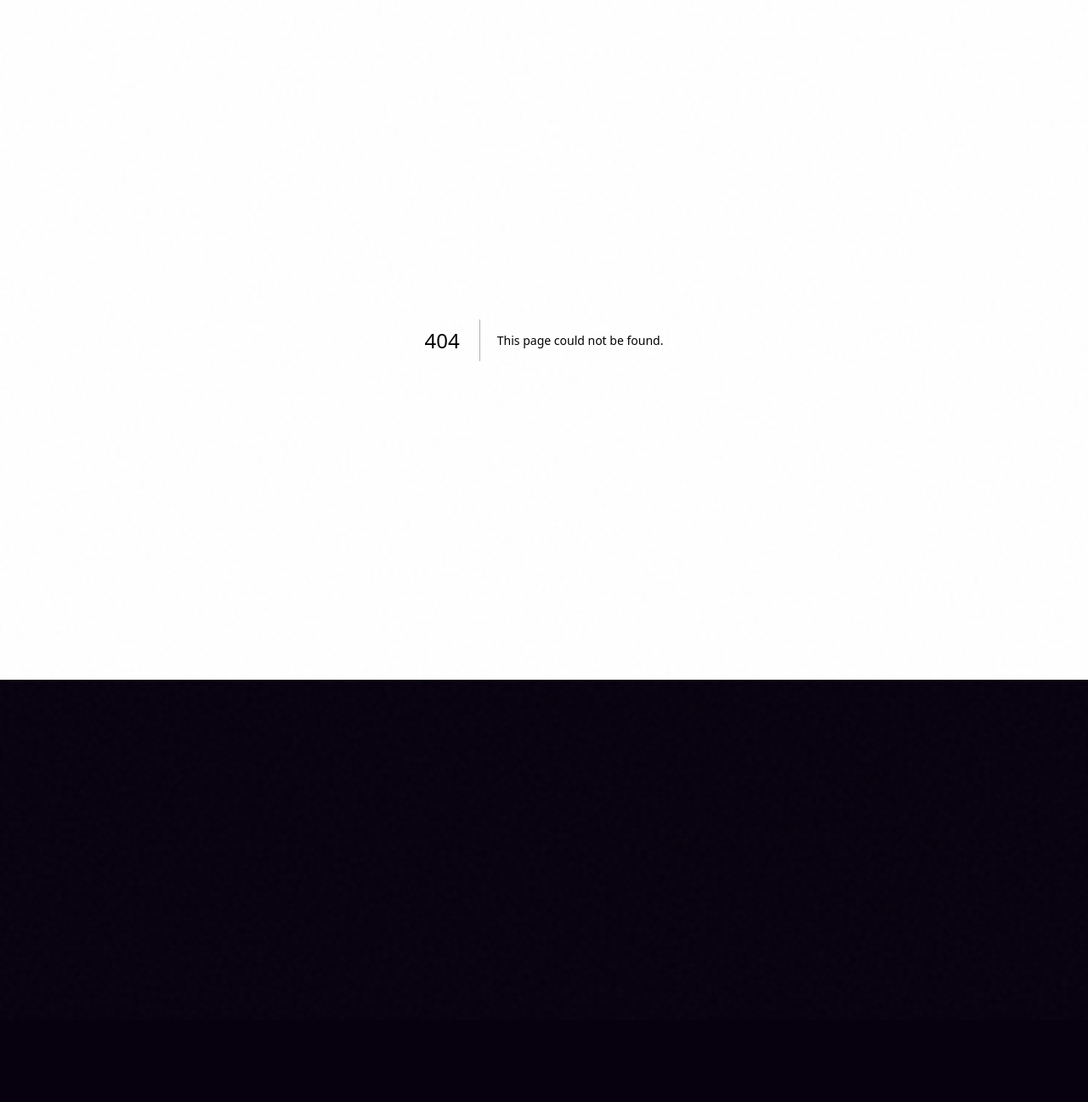
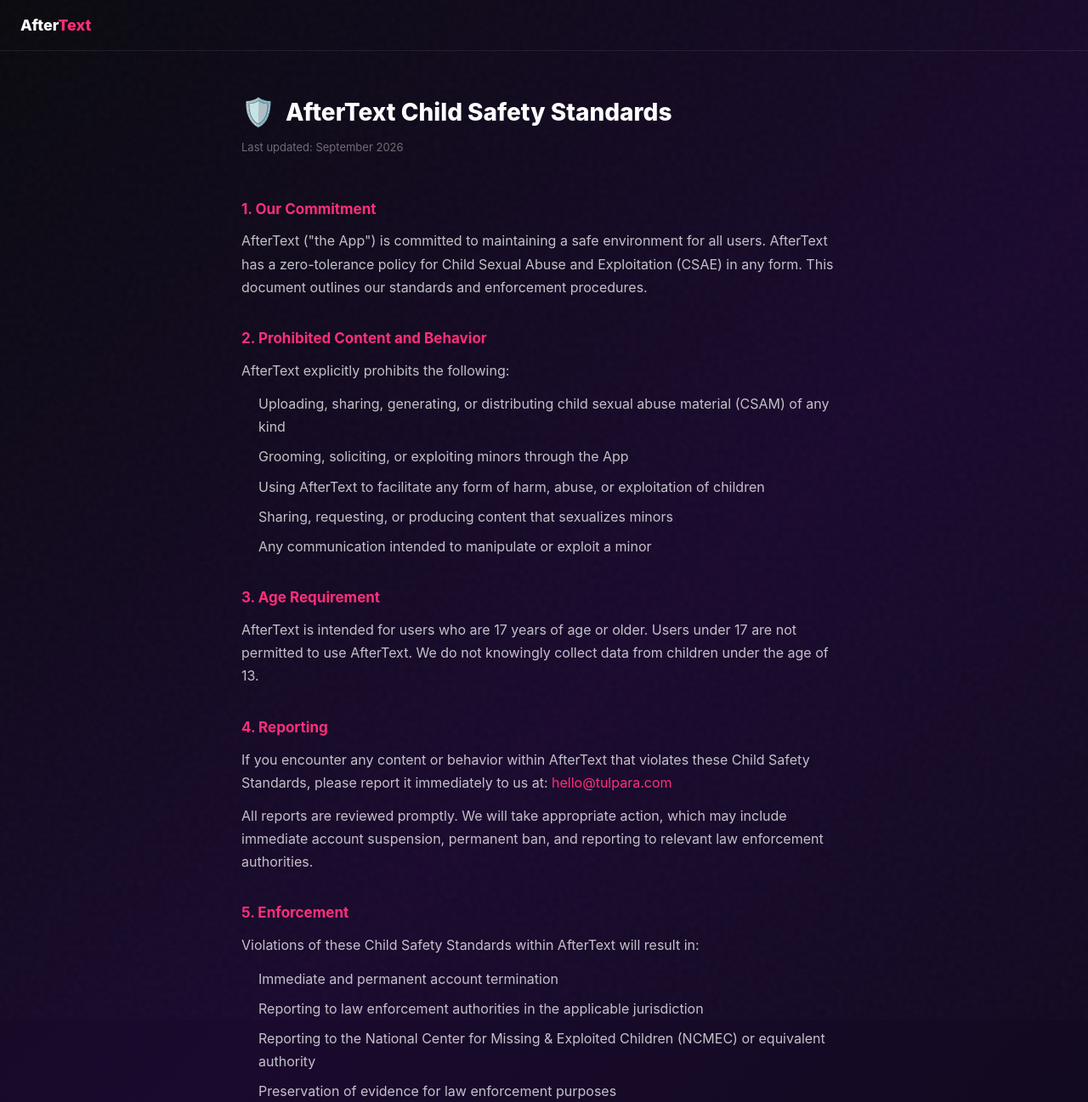
Before and after one commit to u-demiroz/aftertext-web, a Next.js app: page /child-safety in a window 1280 px wide. Before the commit this address had no page. Shown: the top 1297 px of the page at 85% size. Before the commit the page ends 800 px from the top, so only its background shows below. Built offline with nearby package versions, Linux system fonts and the light colour scheme.

Commit message:
Add standalone child safety standards page for Google Play compliance

```diff
--- /dev/null
+++ b/src/app/child-safety/page.tsx
@@ -0,0 +1,143 @@
+'use client'
+
+import Link from 'next/link'
+
+export default function ChildSafety() {
+  return (
+    <div style={{
+      minHeight: '100vh',
+      background: 'linear-gradient(135deg, #0a0a0f 0%, #1a0a2e 50%, #0f0a1a 100%)',
+      color: 'white',
+      fontFamily: '-apple-system, BlinkMacSystemFont, "Segoe UI", Roboto, sans-serif',
+    }}>
+      {/* Header */}
+      <div style={{ borderBottom: '1px solid rgba(255,255,255,0.08)', padding: '16px 24px' }}>
+        <Link href="/" style={{ display: 'flex', alignItems: 'center', gap: '10px', textDecoration: 'none', width: 'fit-content' }}>
+          <span style={{ color: 'white', fontWeight: 800, fontSize: '18px' }}>
+            After<span style={{ color: '#FF2D78' }}>Text</span>
+          </span>
+        </Link>
+      </div>
+
+      <div style={{ maxWidth: '760px', margin: '0 auto', padding: '48px 24px 80px' }}>
+        <div style={{ display: 'flex', alignItems: 'center', gap: '12px', marginBottom: '8px' }}>
+          <span style={{ fontSize: '32px' }}>🛡️</span>
+          <h1 style={{ fontSize: '28px', fontWeight: 800, margin: 0 }}>
+            AfterText Child Safety Standards
+          </h1>
+        </div>
+        <p style={{ color: 'rgba(255,255,255,0.4)', fontSize: '13px', marginBottom: '48px' }}>
+          Last updated: September 2026
+        </p>
+
+        <div style={{ display: 'flex', flexDirection: 'column', gap: '32px', color: 'rgba(255,255,255,0.75)', lineHeight: '1.7' }}>
+
+          <section>
+            <h2 style={{ fontSize: '17px', fontWeight: 700, color: '#FF2D78', marginBottom: '10px' }}>
+              1. Our Commitment
+            </h2>
+            <p>
+              AfterText ("the App") is committed to maintaining a safe environment for all users.
+              AfterText has a zero-tolerance policy for Child Sexual Abuse and Exploitation (CSAE)
+              in any form. This document outlines our standards and enforcement procedures.
+            </p>
+          </section>
+
+          <section>
+            <h2 style={{ fontSize: '17px', fontWeight: 700, color: '#FF2D78', marginBottom: '10px' }}>
+              2. Prohibited Content and Behavior
+            </h2>
+            <p style={{ marginBottom: '12px' }}>
+              AfterText explicitly prohibits the following:
+            </p>
+            <ul style={{ paddingLeft: '20px', display: 'flex', flexDirection: 'column', gap: '8px' }}>
+              <li>Uploading, sharing, generating, or distributing child sexual abuse material (CSAM) of any kind</li>
+              <li>Grooming, soliciting, or exploiting minors through the App</li>
+              <li>Using AfterText to facilitate any form of harm, abuse, or exploitation of children</li>
+              <li>Sharing, requesting, or producing content that sexualizes minors</li>
+              <li>Any communication intended to manipulate or exploit a minor</li>
+            </ul>
+          </section>
+
+          <section>
+            <h2 style={{ fontSize: '17px', fontWeight: 700, color: '#FF2D78', marginBottom: '10px' }}>
+              3. Age Requirement
+            </h2>
+            <p>
+              AfterText is intended for users who are 17 years of age or older. Users under 17
+              are not permitted to use AfterText. We do not knowingly collect data from children
+              under the age of 13.
+            </p>
+          </section>
+
+          <section>
+            <h2 style={{ fontSize: '17px', fontWeight: 700, color: '#FF2D78', marginBottom: '10px' }}>
+              4. Reporting
+            </h2>
+            <p>
+              If you encounter any content or behavior within AfterText that violates these
+              Child Safety Standards, please report it immediately to us at:{' '}
+              <a href="mailto:hello@tulpara.com" style={{ color: '#FF2D78' }}>
+                hello@tulpara.com
+              </a>
+            </p>
+            <p style={{ marginTop: '12px' }}>
+              All reports are reviewed promptly. We will take appropriate action, which may
+              include immediate account suspension, permanent ban, and reporting to relevant
+              law enforcement authorities.
+            </p>
+          </section>
+
+          <section>
+            <h2 style={{ fontSize: '17px', fontWeight: 700, color: '#FF2D78', marginBottom: '10px' }}>
+              5. Enforcement
+            </h2>
+            <p>
+              Violations of these Child Safety Standards within AfterText will result in:
+            </p>
+            <ul style={{ paddingLeft: '20px', marginTop: '12px', display: 'flex', flexDirection: 'column', gap: '8px' }}>
+              <li>Immediate and permanent account termination</li>
+              <li>Reporting to law enforcement authorities in the applicable jurisdiction</li>
+              <li>Reporting to the National Center for Missing &amp; Exploited Children (NCMEC) or equivalent authority</li>
+              <li>Preservation of evidence for law enforcement purposes</li>
+            </ul>
+          </section>
+
+          <section>
+            <h2 style={{ fontSize: '17px', fontWeight: 700, color: '#FF2D78', marginBottom: '10px' }}>
+              6. Legal Compliance
+            </h2>
+            <p>
+              AfterText and its developer, Tulpara, comply with all applicable laws regarding
+              child safety and child protection, including but not limited to COPPA (Children's
+              Online Privacy Protection Act) and international child protection standards.
+              We cooperate fully with law enforcement agencies in any investigation related
+              to child exploitation or abuse.
+            </p>
+          </section>
+
+          <div style={{
+            marginTop: '16px',
+            padding: '20px',
+            borderRadius: '12px',
+            background: 'rgba(255,45,120,0.08)',
+            border: '1px solid rgba(255,45,120,0.25)',
+          }}>
+            <p style={{ margin: 0, fontSize: '14px' }}>
+              📧 To report a child safety concern in AfterText, contact:{' '}
+              <a href="mailto:hello@tulpara.com" style={{ color: '#FF2D78' }}>
+                hello@tulpara.com
+              </a>
+            </p>
+          </div>
+
+          <div style={{ paddingTop: '24px', borderTop: '1px solid rgba(255,255,255,0.08)', display: 'flex', gap: '20px' }}>
+            <Link href="/privacy" style={{ color: 'rgba(255,255,255,0.35)', textDecoration: 'none', fontSize: '13px' }}>Privacy Policy</Link>
+            <Link href="/support" style={{ color: 'rgba(255,255,255,0.35)', textDecoration: 'none', fontSize: '13px' }}>Support</Link>
+            <Link href="/" style={{ color: 'rgba(255,255,255,0.35)', textDecoration: 'none', fontSize: '13px' }}>Home</Link>
+          </div>
+        </div>
+      </div>
+    </div>
+  )
+}
```
